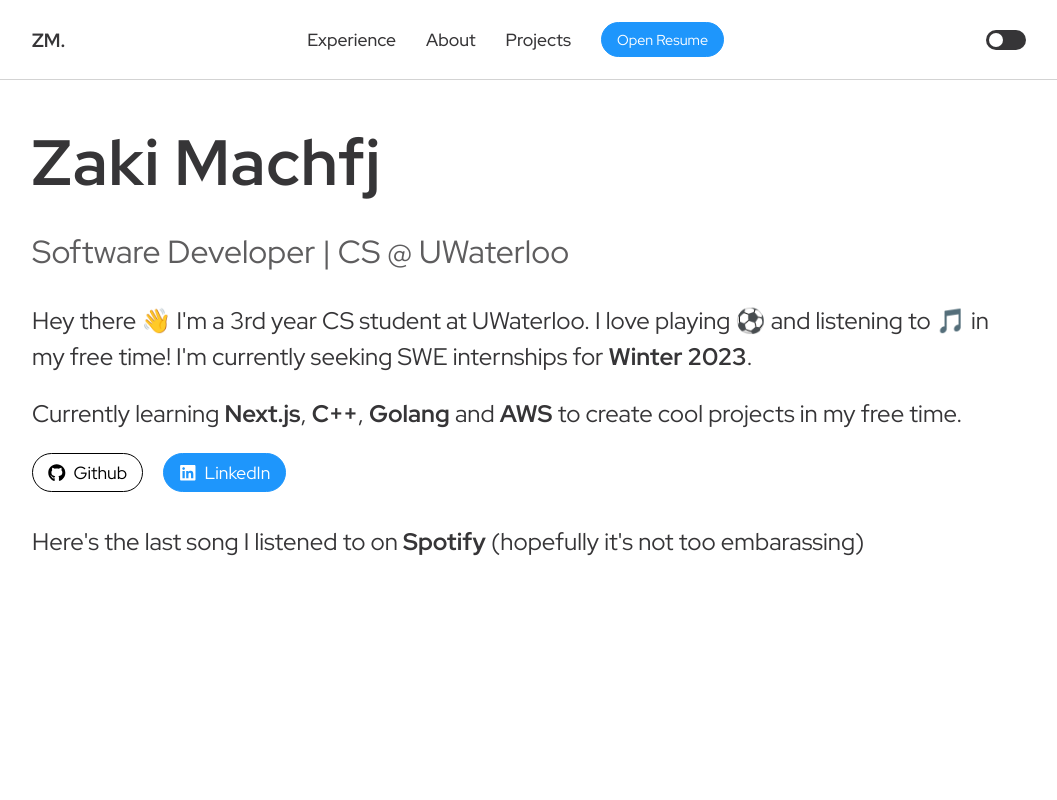
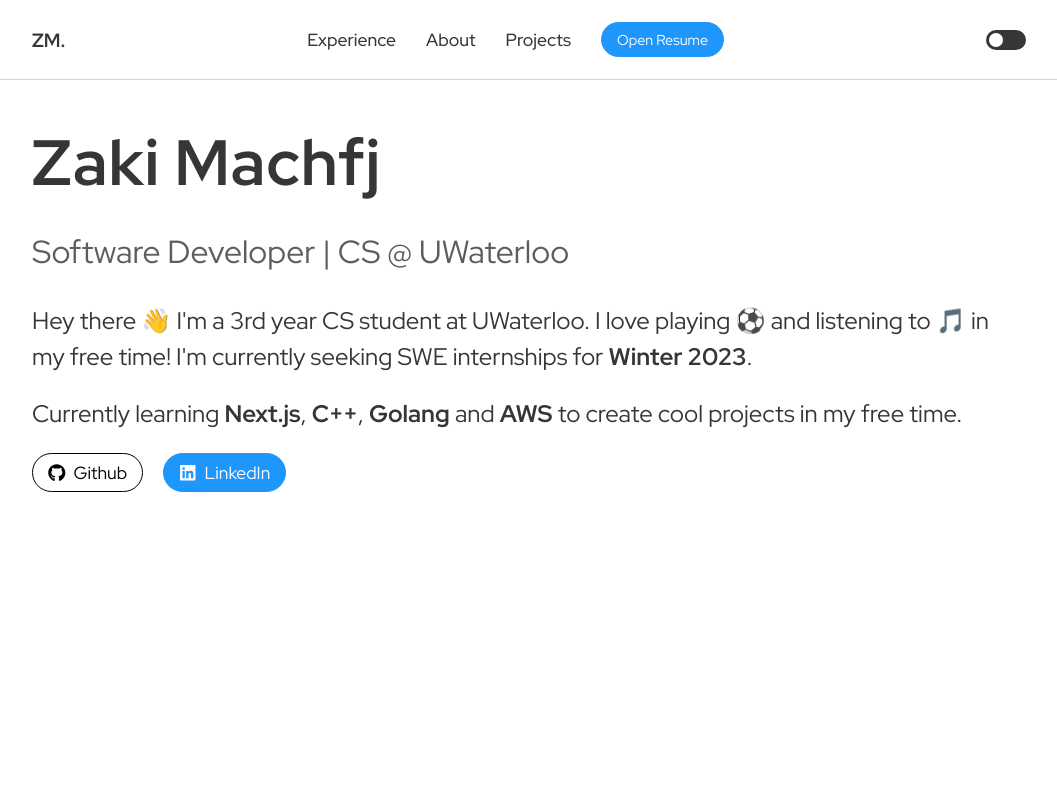
Before and after one commit to ragizaki/Portfolio, a React (Vite) app: page / in a window 1280 px wide. Shown: the top 800 px of the page, without its empty margins (111-1168 px from the left). Built offline with nearby package versions, Linux system fonts and the light colour scheme; no server answers.

Commit message:
add check for track existence

```diff
--- a/src/components/Home/index.tsx
+++ b/src/components/Home/index.tsx
@@ -63,12 +63,12 @@
         ))}
       </Socials>
 
-      <TagItem style={{ marginTop: "2rem", marginBottom: "0.5rem" }}>
-        Here's the last song I listened to on <strong>Spotify</strong>{" "}
-        (hopefully it's not too embarassing)
-      </TagItem>
-
-      {track && <RecentTrack track={track} />}
+      {track && (
+        <TagItem style={{ marginTop: "2rem", marginBottom: "0.5rem" }}>
+          Here's the last song I listened to on <strong>Spotify</strong>{" "}
+          (hopefully it's not too embarassing)
+        </TagItem>
+      )}
     </HomeContainer>
   );
 };
```
